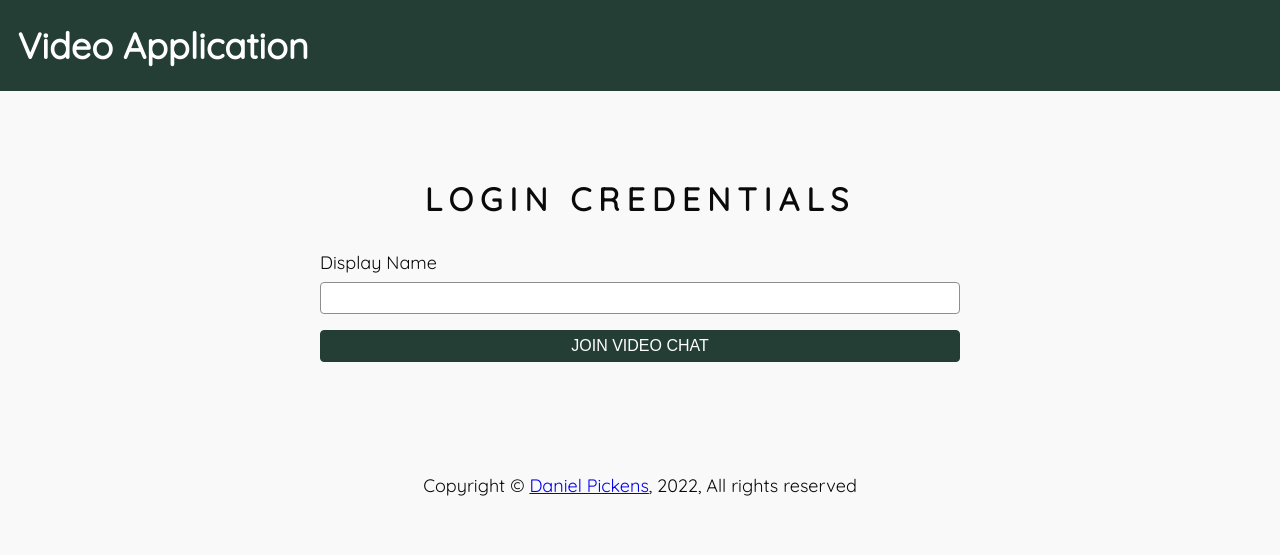
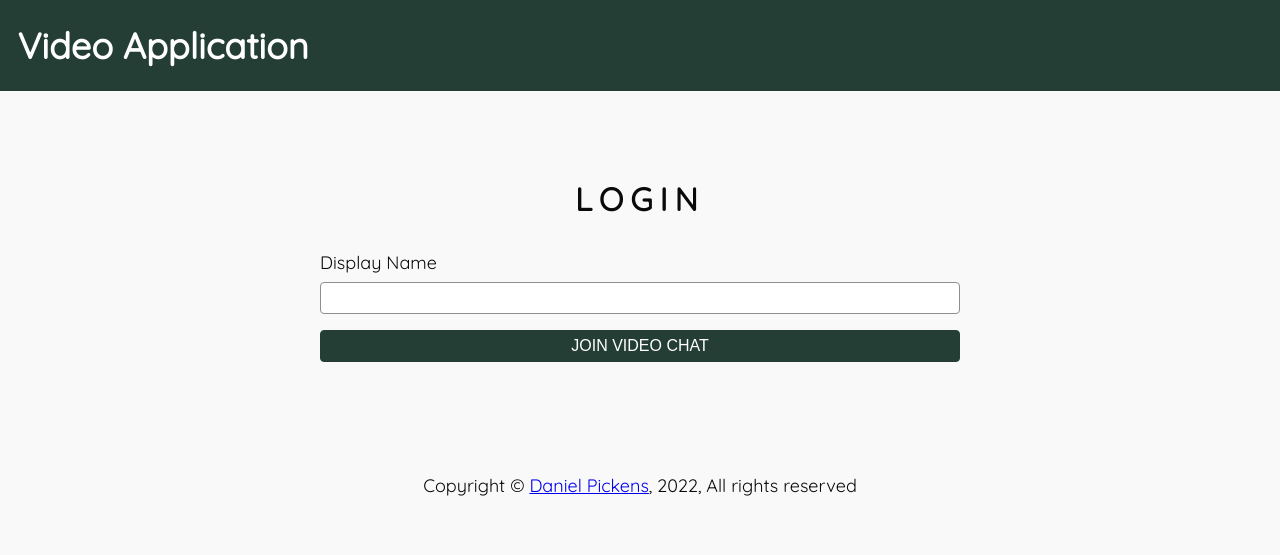
Before and after one commit to DanielPickens/Videobo, a Gatsby site: page / in a window 1280 px wide. Built offline with nearby package versions, Linux system fonts and the light colour scheme; Gatsby itself is replaced by a stand-in of ours.

Commit message:
Update login-form.js

```diff
--- a/src/components/login-form.js
+++ b/src/components/login-form.js
@@ -22,7 +22,7 @@ const LoginForm = ({ storeToken, storeName }) => {
 
     return (
         <section className={styles.contact}>
-            <h3>Login Credentials</h3>
+            <h3>Login</h3>
             <div className={styles.center}>
             <form onSubmit={handleSubmit}>
                 <div>
```
